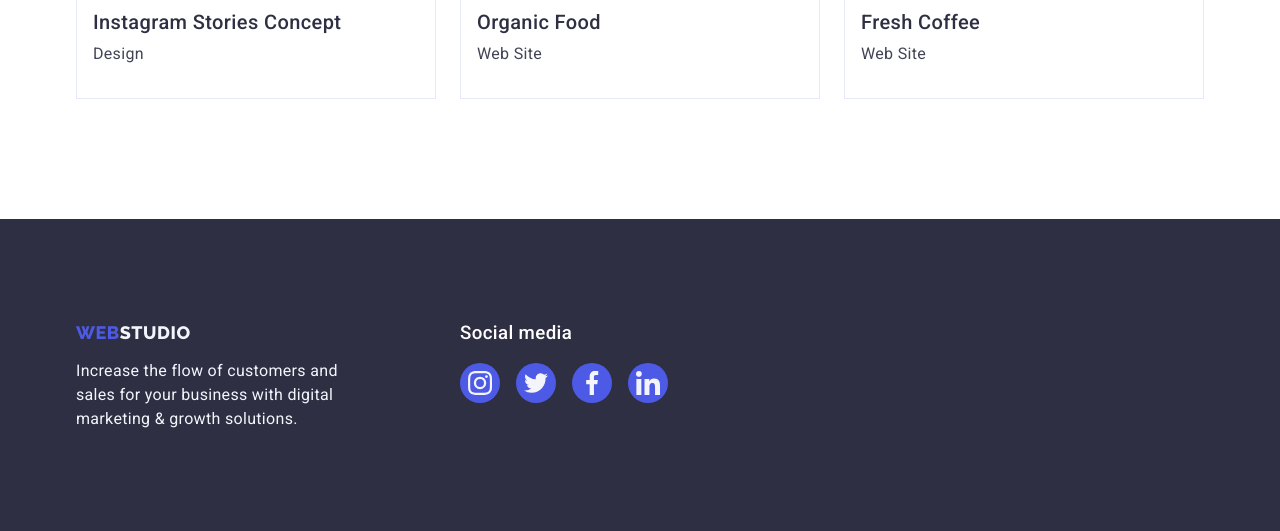
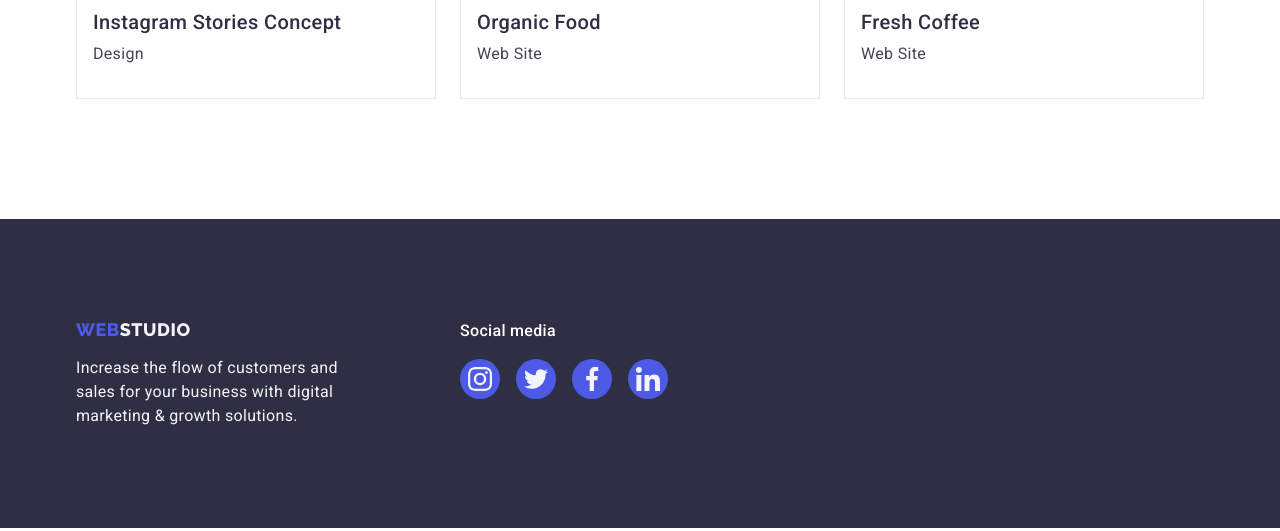
Before and after one commit to Victor-Lars-Petrenko/goit-markup-hw-04, a plain HTML site: page portfolio.html in a window 1280 px wide. Shown: the part 1551-2082 px from the top of the page. Drawn offline with nearby package versions, Linux system fonts and the light colour scheme.

Commit message:
HW 4 go on 1

```diff
--- a/portfolio.html
+++ b/portfolio.html
@@ -228,7 +228,7 @@
                         growth solutions.</p>
                 </div>
                 <div class="footer-socials">
-                    <h3 class="footer-socials-title">Social media</h3>
+                    <p class="footer-socials-title">Social media</p>
                     <ul class="footer-socials-list list">
                         <li class="footer-social-item">
                             <a href="" class="footer-social-link link">
```
